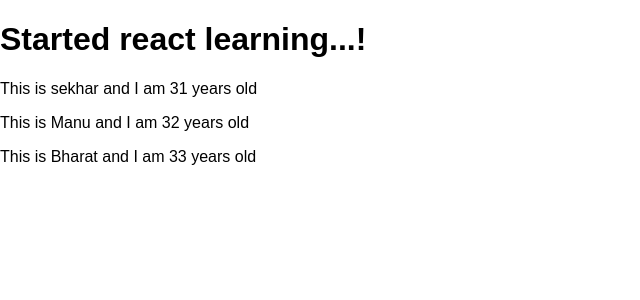
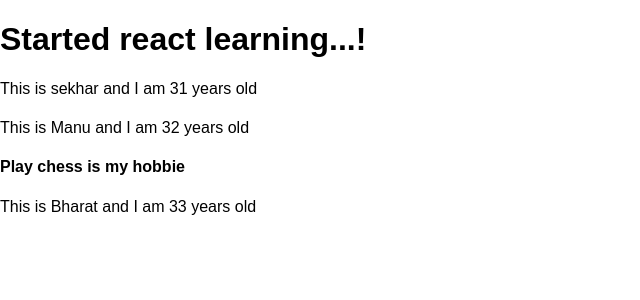
Before and after one commit to sekhar1245/React-Workouts, a React (Create React App) app in the folder react_practice/: page / in a window 1280 px wide. Shown: the top 300 px of the page, without its empty margins (0-640 px from the left). Built offline with nearby package versions, Linux system fonts and the light colour scheme.

Commit message:
understanding props.children tag

```diff
--- a/react_practice/src/App.js
+++ b/react_practice/src/App.js
@@ -8,7 +8,7 @@
       <div className="App">
         <h1>Started react learning...!</h1>
         <Person   name="sekhar" age="31"/>
-        <Person  name="Manu" age="32"/>
+        <Person  name="Manu" age="32"> Play chess is my hobbie</Person>
         <Person name="Bharat" age="33"/>
 
       </div>
--- a/react_practice/src/Person/Person.js
+++ b/react_practice/src/Person/Person.js
@@ -2,7 +2,17 @@
 
 const person = (props)=>{
 
-    return <p> This is {props.name} and I am {props.age} years old</p>
+   return (
+   <div>
+       <p> This is {props.name} and I am {props.age} years old</p>
+
+       <h4 >{props.children}</h4>
+
+
+   </div>
+    )
+
+
 };
 
 export default person;
```
